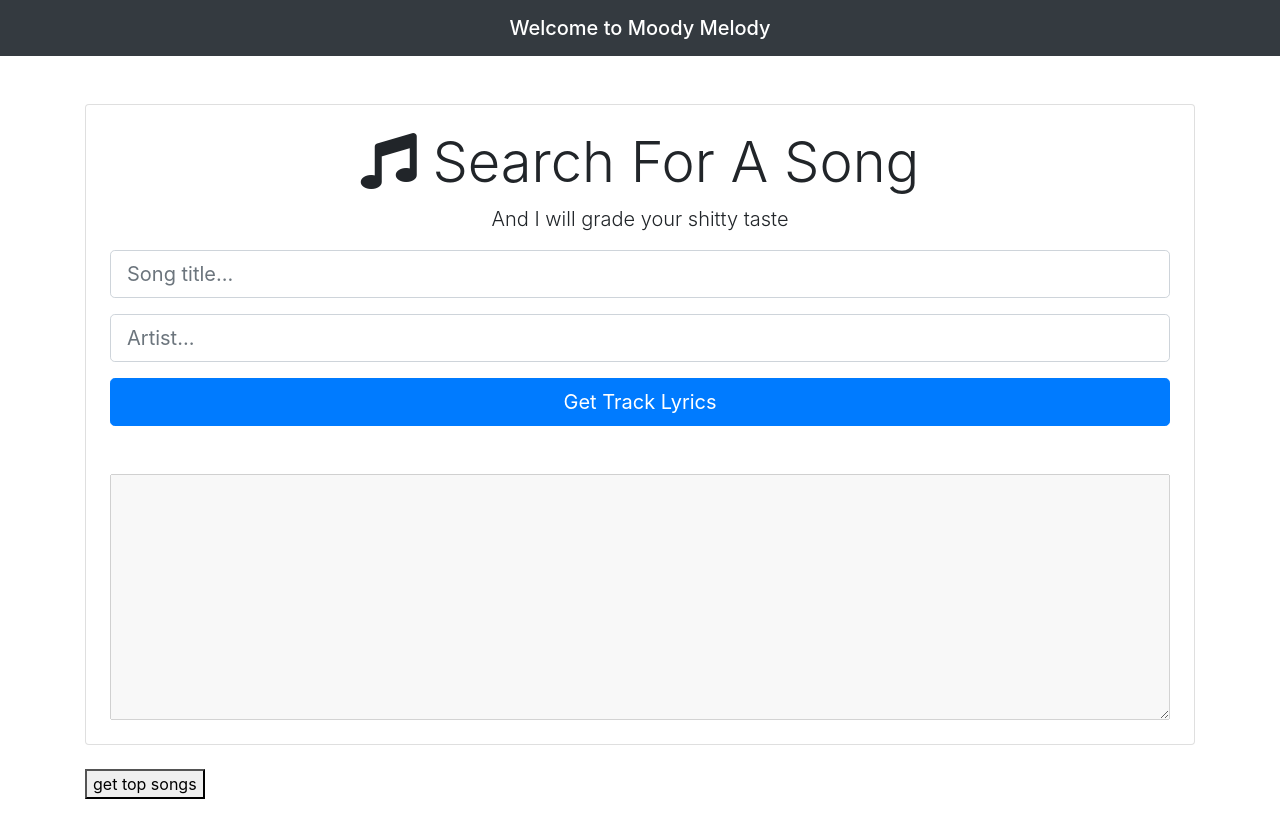
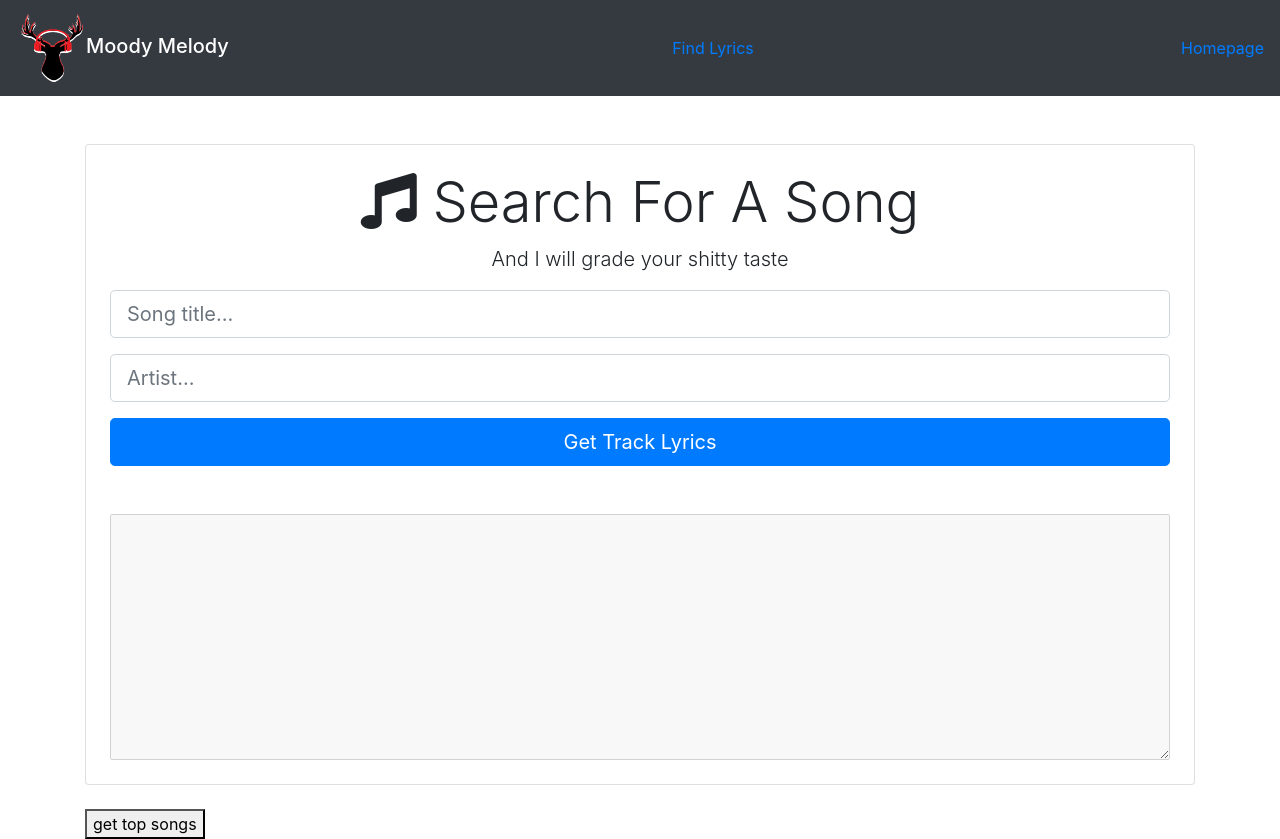
Before and after one commit to Hackathon-Buddies/MoodyMelody, a React (Create React App) app: page /lyrics in a window 1280 px wide. Before the commit the page ends 800 px from the top, so only its background shows below. Built offline with nearby package versions, Linux system fonts and the light colour scheme.

Commit message:
Added a bad navbar

```diff
--- a/src/Components/NavBar/Navbar.js
+++ b/src/Components/NavBar/Navbar.js
@@ -1,10 +1,14 @@
 import React from 'react';
+import { Link } from 'react-router-dom'
+import logo from '../../styles/logo.png'
+import* as ReactBootstrap from 'react-bootstrap'
 
 const Navbar = () => {
   return (
-
     <nav className="navbar navbar-dark bg-dark mb-5">
-      <span className="navbar-brand mb-0 h1 mx-auto">Welcome to Moody Melody</span>
+      <span className="navbar-brand mb-0 h1 "><img src={logo} alt="Welcome to Moody Melody" width="70" height="70"/>Moody Melody </span>
+      <Link  to="/lyrics">Find Lyrics</Link>
+      <Link  to="/">Homepage</Link>
     </nav>
   );
 };
```
Also changed, not shown: src/styles/logo.png (added), src/styles/title.png (added).
